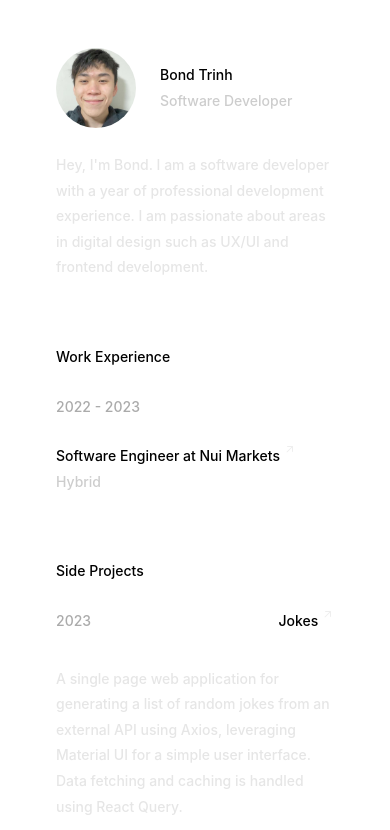
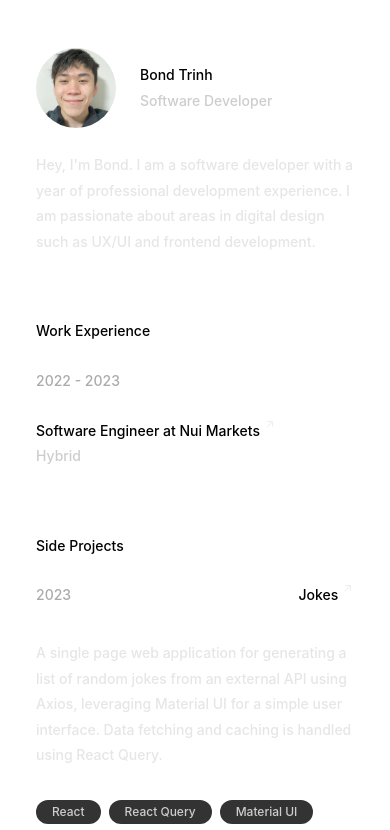
Before and after one commit to trinhbond/personal-portfolio, a React (Create React App) app: page / in a window 390 px wide. Shown: the top 830 px of the page. Built offline with nearby package versions, Linux system fonts and the light colour scheme.

Commit message:
Adjust width for mobile

```diff
--- a/src/app.scss
+++ b/src/app.scss
@@ -38,4 +38,8 @@ img {
 main {
   width: min(65ch, 100% - 4rem);
   margin-inline: auto;
+
+  @media only screen and (max-width: 560px) {
+    width: min(60ch, 100% - 1.5rem);
+  }
 }
```
